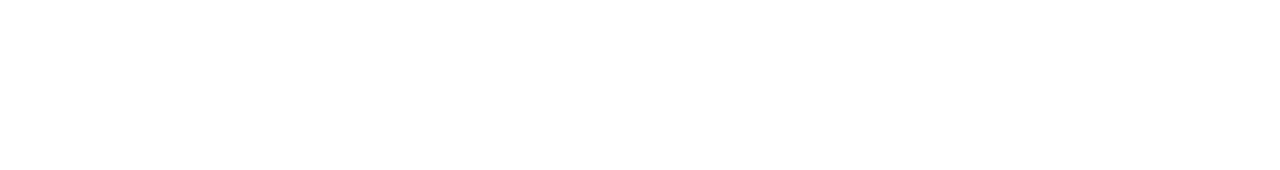
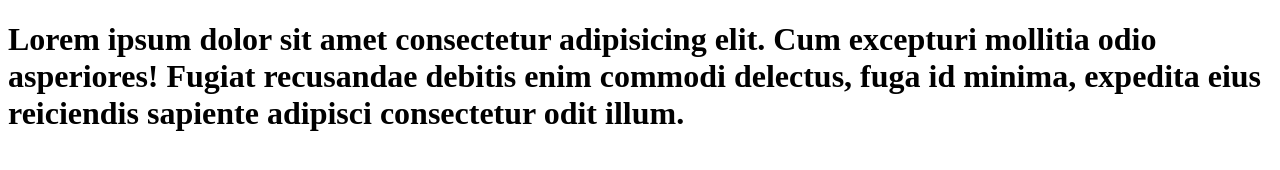
Before and after one commit to Joaquin0505/Calculadora, a plain HTML site: page index.html in a window 1280 px wide. Drawn offline with Linux system fonts and the light colour scheme.

```diff
--- a/index.html
+++ b/index.html
@@ -6,6 +6,7 @@
     <title>Document</title>
 </head>
 <body>
+    <h1>Lorem ipsum dolor sit amet consectetur adipisicing elit. Cum excepturi mollitia odio asperiores! Fugiat recusandae debitis enim commodi delectus, fuga id minima, expedita eius reiciendis sapiente adipisci consectetur odit illum.</h1>
 
 </body>
 </html>
```
